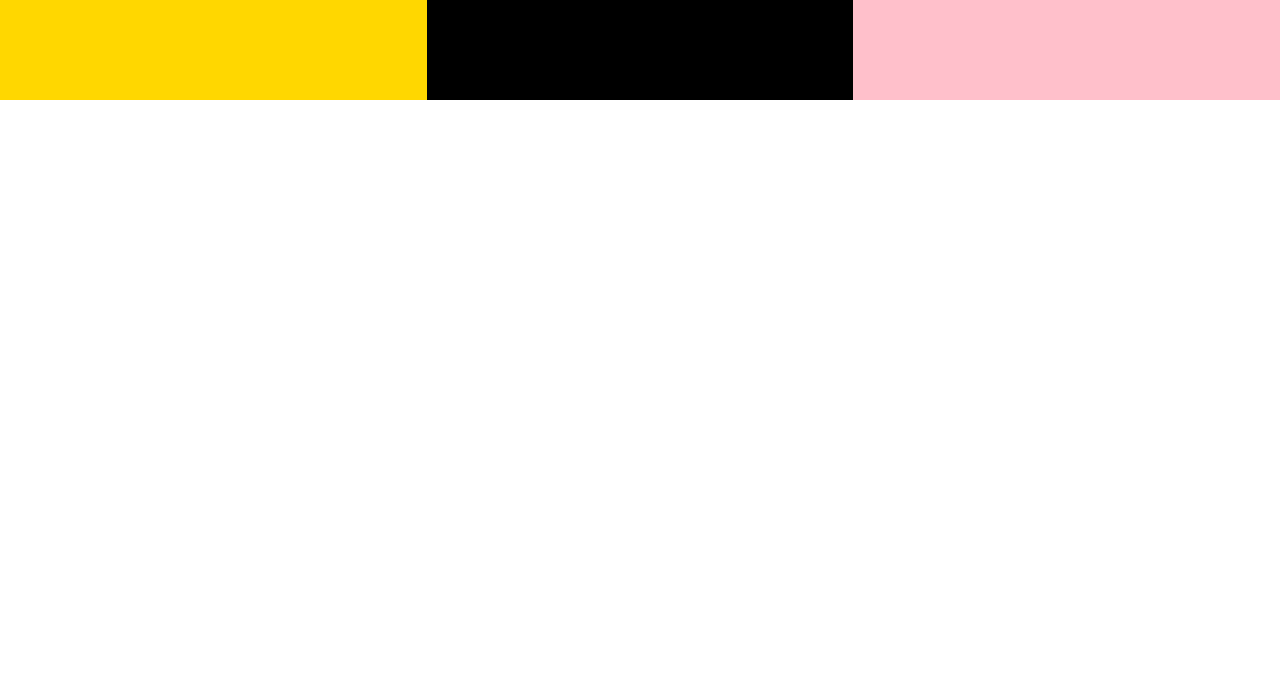
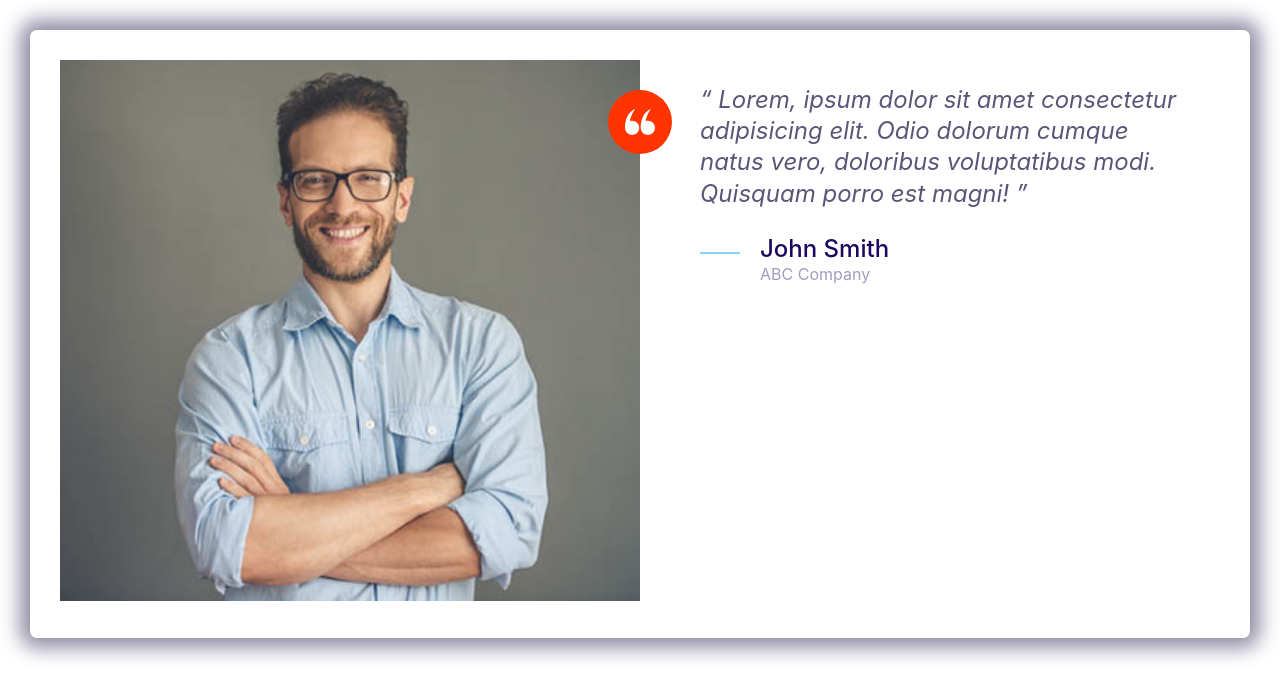
Before and after one commit to Deeprosunix/Moshify, a plain HTML site: page index.html in a window 1280 px wide. Drawn offline with Linux system fonts and the light colour scheme.

Commit message:
testimonials sample

```diff
--- a/CSS/styles.css
+++ b/CSS/styles.css
@@ -144,6 +144,10 @@ a {
 .icon--primary {
     color: var(--colour-primary);
 }
+
+.icon--white {
+    fill: #fff;
+}
 .icon-container{
     align-items: center;
     background-color: #f3f9fa;
@@ -154,6 +158,14 @@ a {
     width: 64px;
 
 }
+.icon-container--accent {
+    background-color: var(--colour-accent);
+}
+.icon--small {
+    width: 30px;
+    height: 30px;
+}
+
 /*button*/
 
 .btn{
@@ -364,3 +376,26 @@ a {
         grid-template-columns: repeat(2,1fr);
     }
 }
+/*testimonial*/
+.testimonial {
+    padding: 3rem;
+}
+.testimonial__image > img{
+    width: 100%;
+}
+.testimonial__image {
+    position: relative;
+}
+.testimonial__image > .icon-container {
+    position: absolute;
+    top: 3rem;
+    right: -32px;
+}
+@media screen and (min-width:768px){
+    .testimonial .quote, .testimonial .quote__author{
+        font-size: 2.4rem;
+    }
+    .testimonial .quote {
+        margin-left: 6rem;
+    }
+}
--- a/index.html
+++ b/index.html
@@ -8,11 +8,38 @@
     <link rel="stylesheet" href="css/normalize.css" />
     <link rel="stylesheet" href="css/styles.css" />
   </head>
-  <body>
-    <div class="grid grid--1x3">
-      <div style="height: 100px; background-color: gold"></div>
-      <div style="height: 100px; background-color: black"></div>
-      <div style="height: 100px; background-color: pink"></div>
+  <body style="padding: 3rem">
+    <div class="card testimonial">
+      <div class="grid grid--1x2">
+        <div class="testimonial__image">
+          <img src="images/testimonial.jpg" alt="A happy smiling customer" />
+          <span class="icon-container icon-container--accent">
+            <svg class="icon icon--white icon--small">
+              <use xlink:href="images/sprite.svg#quotes"></use>
+            </svg>
+          </span>
+        </div>
+        <blockquote class="quote">
+          <p class="quote__text">
+            Lorem, ipsum dolor sit amet consectetur adipisicing elit. Odio
+            dolorum cumque natus vero, doloribus voluptatibus modi. Quisquam
+            porro est magni!
+          </p>
+          <footer>
+            <div class="media">
+              <div class="media__image">
+                <svg class="icon icon--primary quote__line">
+                  <use xlink:href="images/sprite.svg#line"></use>
+                </svg>
+              </div>
+              <div class="media__body">
+                <h3 class="media__title quote__author">John Smith</h3>
+                <p class="quote__organization">ABC Company</p>
+              </div>
+            </div>
+          </footer>
+        </blockquote>
+      </div>
     </div>
   </body>
 </html>
```
Also changed, not shown: Components/testimonial.html (added, +34 -0 lines), images/testimonial.jpg (added).
